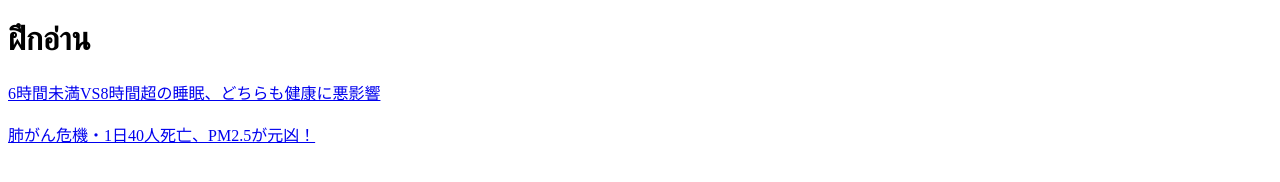
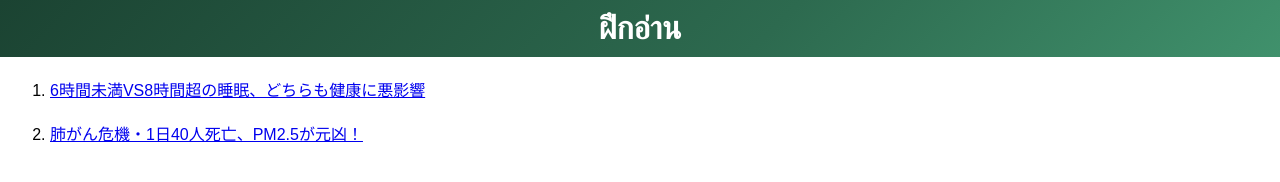
Before and after one commit to Naokichi-T/reading-thai-articles, a website: page index.html in a window 1280 px wide. Drawn offline with Linux system fonts and the light colour scheme.

Commit message:
CSS, package.json変更

```diff
--- a/index.html
+++ b/index.html
@@ -8,18 +8,20 @@
       Need a visual blank slate?
       Remove all code in `styles.css`!
     -->
-    <!-- <link rel="stylesheet" href="styles.css" /> -->
+    <link rel="stylesheet" href="styles.css" />
     <!-- <script type="module" src="script.js"></script> -->
   </head>
   <body>
-    <main>
-      <header>
-        <h1>ฝึกอ่าน</h1>
-      </header>
-      <a href="/pages/6時間未満VS8時間超の睡眠、どちらも健康に悪影響.html">6時間未満VS8時間超の睡眠、どちらも健康に悪影響</a>
-      <br />
-      <br />
-      <a href="/pages/肺がん危機・1日40人死亡、PM2.5が元凶！.html">肺がん危機・1日40人死亡、PM2.5が元凶！</a>
-    </main>
+    <header>
+      <h1>ฝึกอ่าน</h1>
+    </header>
+    <ol>
+      <li>
+        <a href="/pages/6時間未満VS8時間超の睡眠、どちらも健康に悪影響.html">6時間未満VS8時間超の睡眠、どちらも健康に悪影響</a>
+      </li>
+      <li>
+        <a href="/pages/肺がん危機・1日40人死亡、PM2.5が元凶！.html">肺がん危機・1日40人死亡、PM2.5が元凶！</a>
+      </li>
+    </ol>
   </body>
 </html>
--- a/package.json
+++ b/package.json
@@ -8,7 +8,9 @@
   },
   "keywords": [
     "thai",
-    "reading"
+    "reading",
+    "タイ語",
+    "読解"
   ],
   "author": "Naoki Taniguchi",
   "devDependencies": {
--- /dev/null
+++ b/styles.css
@@ -0,0 +1,23 @@
+* {
+  box-sizing: border-box;
+  margin: 0;
+  padding: 0;
+}
+
+body {
+  font-family: "Noto Sans JP", "Sarabun", sans-serif;
+  background: var(--bg);
+  color: var(--text);
+  min-height: 100vh;
+}
+header {
+  background: linear-gradient(135deg, #1b4332 0%, #2d6a4f 60%, #40916c 100%);
+  color: #fff;
+  padding: 10px;
+  text-align: center;
+  position: relative;
+  overflow: hidden;
+}
+li {
+  margin: 20px 50px 20px 50px;
+}
```
